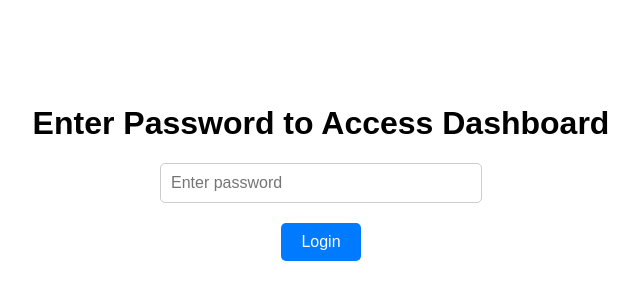
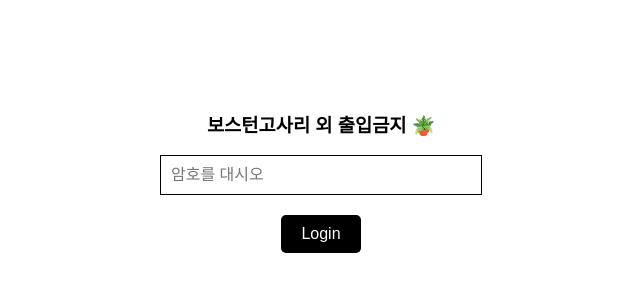
Before and after one commit to BostonGosari/Outline-Dashboard, a React (Create React App) app: page / in a window 1280 px wide. Shown: the part 228-528 px from the top of the page, without its empty margins (319-959 px from the left). Built offline with nearby package versions, Linux system fonts and the light colour scheme; no server answers; a web font is replaced by a local one.

Commit message:
Design : 암호입력 페이지 디자인

```diff
--- a/src/PasswordProtect.js
+++ b/src/PasswordProtect.js
@@ -14,28 +14,27 @@ const PasswordContainer = styled.div`
 const Input = styled.input`
   padding: 10px;
   font-size: 16px;
-  border-radius: 5px;
-  border: 1px solid #ccc;
+  border: 1px solid black;
   width: 300px;
   margin-bottom: 20px;
 
   &:focus {
     outline: none;
-    border-color: #007bff;
+    border-color: black;
   }
 `;
-
+const Title = styled.h3``;
 const Button = styled.button`
   padding: 10px 20px;
   font-size: 16px;
   border: none;
   border-radius: 5px;
   cursor: pointer;
-  background-color: #007bff;
+  background-color: black;
   color: white;
 
   &:hover {
-    background-color: #0056b3;
+    background-color: gray;
   }
 `;
 
@@ -66,12 +65,12 @@ function PasswordProtect() {
 
   return (
     <PasswordContainer>
-      <h1>Enter Password to Access Dashboard</h1>
+      <Title>보스턴고사리 외 출입금지 🪴</Title>
       <Input
         type="password"
         value={inputPassword}
         onChange={(e) => setInputPassword(e.target.value)}
-        placeholder="Enter password"
+        placeholder="암호를 대시오"
       />
       <Button onClick={handleLogin}>Login</Button>
       {error && <Error>{error}</Error>}
```
